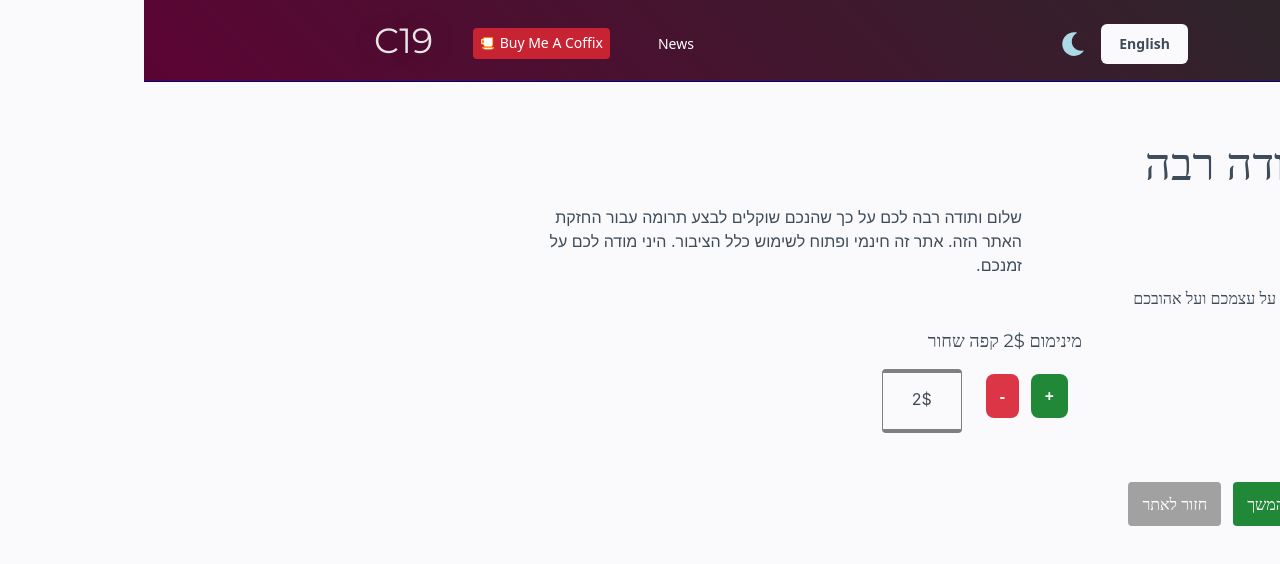
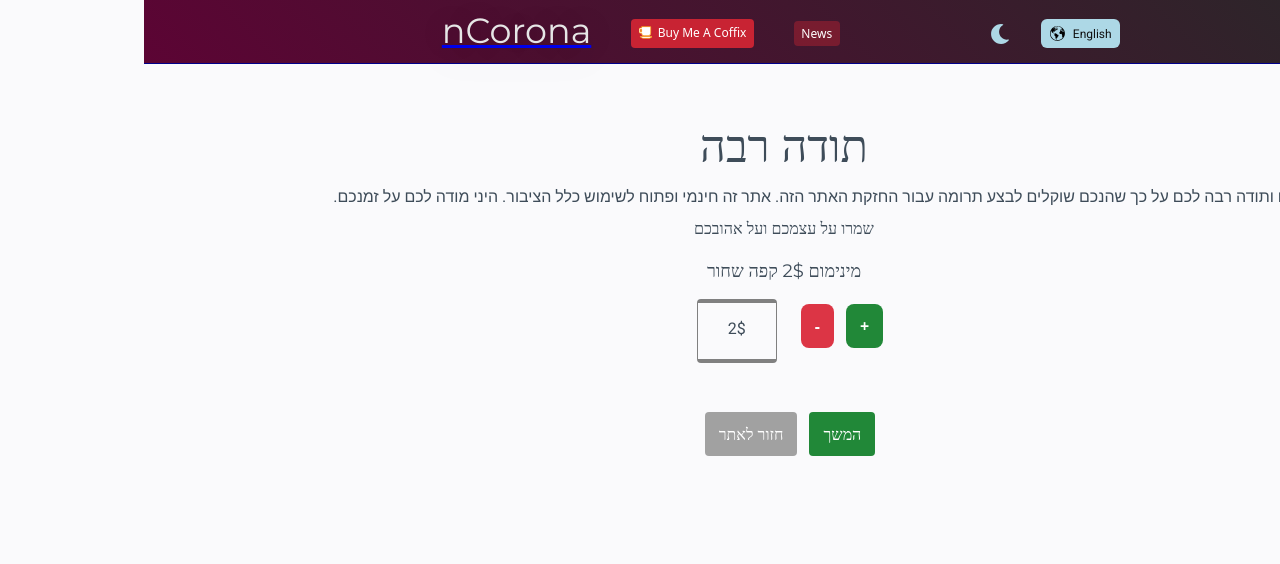
Before and after one commit to borispov/CoronaStatus, a Next.js app: page /Coffee in a window 1280 px wide. Shown: the top 564 px of the page. Built offline with nearby package versions, Linux system fonts and the light colour scheme.

Commit message:
fix news sections. added cheap transitions

```diff
--- a/components/Header.js
+++ b/components/Header.js
@@ -9,26 +9,36 @@ const Header = (props, { title, isHeb }) => {
         <header className="header">
           <nav className="nav">
             <ul className="nav__list">
-              <h1>{props.title}</h1>
+              <Link href="/">
+                <a>
+                  <h1 style={{cursor: 'pointer'}}>{props.title}</h1>
+                </a>
+              </Link>
               <li className="nav__item">
                 <Link href='/Coffee'>
+                  <a>
                     <Button small bgColor='#c82333' link>
                       <i> <Coffee /> </i>
                       Buy Me A Coffix
                     </Button>
+                  </a>
                 </Link>
               </li>
               <li className="nav__item">
                 <Link href='/News'>
-                  <Button bgColor='rgba(0,0,0,0)' small link>
+                  <a>
+                    <Button bgColor='#c8233367' small link>
                       News
                     </Button>
+                  </a>
                 </Link>
               </li>
 
             </ul>
 
-            <div className="nav__side"> { props.children } </div>
+            <div className="nav__side">
+              { props.children.map(each => ( <li className="nav__item" style={{marginLeft: '15px'}}>{each}</li> )) }
+            </div>
 
           </nav>
         </header>
@@ -45,7 +55,7 @@ const Header = (props, { title, isHeb }) => {
         .header__wrapper {
           direction: ltr;
           position: relative;
-          height: 82px;
+          height: 64px;
           width: 100%;
           background: linear-gradient(45deg, #5c0434, #000000d6);
           border-bottom: 1px solid darkblue;
@@ -60,7 +70,7 @@ const Header = (props, { title, isHeb }) => {
         }
 
         h1 {
-          margin-top: 20px;
+          margin-top: 10px;
           color: #e6e6e6;
           font-size: 3.5rem;
           font-family: 'Montserrat';
@@ -71,7 +81,7 @@ const Header = (props, { title, isHeb }) => {
         nav {
           display: flex;
           align-items: center;
-          justify-content: space-between;
+          justify-content: space-around;
           width: 100%;
         }
 
@@ -82,7 +92,7 @@ const Header = (props, { title, isHeb }) => {
         }
 
         .nav__item {
-          margin-top: 20px;
+          margin-top: 10px;
           margin-left: 40px;
           list-style: none;
           display: flex;
@@ -92,7 +102,6 @@ const Header = (props, { title, isHeb }) => {
 
         .nav__side {
           display: flex;
-          margin-top: 20px;
         }
 
         @media (max-width: 768px) {
@@ -107,7 +116,7 @@ const Header = (props, { title, isHeb }) => {
             margin-left: 12px;
           }
           nav {
-            margin-top: 10px;
+            margin-top: 6px;
           }
         }
 
--- a/components/Icons/ThemeIcon.js
+++ b/components/Icons/ThemeIcon.js
@@ -1,16 +1,24 @@
 import styled, { css } from 'styled-components'
 import MoonSVG from './moon.svg'
 import SunSVG from './sun.svg'
+import World from '../../public/world.svg'
 
 const ThemeIcon = css`
-  width: 4rem;
-  height: 4rem;
+  width: 2rem;
+  height: 2rem;
   margin-left: auto;
   cursor: pointer;
   @media (max-width: 768px) {
     width: 3rem;
     height: 3rem;
   }
+`
+
+export const WorldIcon = styled(World)`
+  ${ThemeIcon}
+  width: 1.5rem;
+  height: 1.5rem;
+  margin-right: 8px;
 `
 
 export const MoonIcon = styled(MoonSVG)`
--- a/components/S.js
+++ b/components/S.js
@@ -1,11 +1,15 @@
-import styled, { withTheme } from 'styled-components'
+import styled, { withTheme, keyframes } from 'styled-components'
 
 export const Flex = styled.div`
   display: flex;
   flex-direction: ${props => props.column && 'column' || 'row'};
   justify-content: ${props => props.justify || 'center'};
   margin: ${props => props.margin || '0 2px'};
+  color: ${props => props.color || ''};
   align-items: ${props => props.alignItems || ''};
+  flex: ${props => props.flex};
+  background: ${props => props.bgColor === 'inverse' ? props.theme.color : props.bGcolor === 'bg' ? props.theme.bgColor : ''};
+  padding: ${props => props.padding};
   @media (max-width: 768px) {
     flex-direction: ${props => props.mRow ? 'row' : props.mCol ? 'column' : ''};
   }
@@ -25,30 +29,28 @@ export const Heading2 = styled.h2`
   font-family: ${props => props.font || 'Montserrat'};
   background: ${props => props.bg || ''};
   white-space: ${props=> props.nowrap || ''};
-  white-space: nowrap;
-  overflow: hidden;
-  max-width: 450px;
+  max-width: 100%;
   text-overflow: ${props => props.truncate && 'ellipsis'};
   @media (max-width: 768px) {
     font-size: 14px;
-    font-weight: 400;
+    font-weight: 700;
     max-width: 100%;
+    line-height: 1.45;
   }
 `
 
 export const Paragraph = styled.p`
   font-size: ${props => props.fontSize || '16px'};
-  max-width: ${props => props.mw || '480px'};
-  margin: ${props => props.noMargin || '0 auto'};
+  max-width: fit-content;
+  margin: ${props => props.noMargin && '0' || '0'};
   line-height: ${props => props.lineHeight || 1.5};
-  padding: ${props => props.padding || '2px'};
+  padding: ${props => props.padding || ''};
   color: ${props => props.color || props.theme.color};
   @media (max-width: 768px) {
     font-size: 12px;
     font-weight: 300;
-    overflow: hidden;
-    max-width: 250px;
-    text-overflow: ellipsis;
+    // overflow: hidden;
+    margin: 0;
   }
 `
 
@@ -77,42 +79,45 @@ export const Container = styled.div`
   padding-left: 15px;
   margin-right: auto;
   margin-left: auto;
+  text-align: ${props => props.textAlign && 'center'};
 `
 
 const Btn = styled.button`
   border-radius: ${props => props.radius ? props.radius : '4px'};
   padding: ${props => props.small && '.375rem .75rem' || '10px 14px'};
-  font-size: ${props => props.small ? '14px' : '16px'};
+  font-size: ${props => props.small ? '12px' : '16px'};
   background: ${props => props.bgColor && props.bgColor || props.theme.btnBg};
   color: ${props => props.btnColor && props.btnColor || props.theme.btnColor};
   font-family: 'Sans';
   border: ${props => props.border ? props.border : 'none'};
   font-weight: ${props => props.bold && 'bold' || 'normal'};
   cursor: ${props => props.link ? 'pointer' : 'cursor'};
+  outline: none;
   line-height: 1.5;
   margin: ${props => props.margin ? props.margin : ''};
+  @media (max-width: 450px) {
+    font-size: 12px;
+    font-weight: normal;
+    padding: 0.210rem 0.45rem;
+  }
 `
 
-const LangBtn = styled.button`
+const LangBtn = styled(Btn)`
   position: relative;
-  background: ${props => props.theme.bgColor};
-  color: ${props => props.theme.color};
-  font-size: 14px;
-  font-weight: 600;
-  font-family: 'Sans';
-  padding: 8px 10px;
-  width: 100%;
+  background: lightblue;
+  // background: ${props => props.theme.categoryColor};
+  // color: ${props => props.theme.color};
+  color: #111;
+  padding: 0.54rem 0.85rem;
+  font-size: 12px;
+  font-weight: 400;
+  font-family: 'Roboto';
   outline: none;
   text-align: center;
   border: none;
   border-radius: 6px;
   margin: 0 6px;
   margin-left: 16px;
-  @media (max-width: 768px) {
-    font-size: 12px;
-    font-weight: 400;
-    padding: 4px 6px;
-  }
 `
 
 export const Button = props => (
@@ -122,3 +127,42 @@ export const Button = props => (
       {props.children}
     </Btn>
 )
+
+
+const BaseAnimation = styled.div`
+  animation-duration: ${props => props.duration};
+  animation-timing-function: ${props => props.timingFunction};
+  animation-delay: ${props => props.delay};
+  animation-iteration-count: ${props => props.iterationCount};
+  animation-direction: ${props => props.direction};
+  animation-fill-mode: ${props => props.fillMode};
+  animation-play-state:  ${props => props.playState};
+  display: ${props => props.display};
+`
+
+BaseAnimation.defaultProps = {
+  duration: '1s',
+  timingFunction: 'ease',
+  delay: '0s',
+  iterationCount: '1',
+  direction: 'normal',
+  fillMode: 'both',
+  playState: 'running',
+  display: 'block'
+};
+
+const fadeInAnimation = keyframes`
+  from {
+    transform: scale(.5);
+    opacity: 0;
+  }
+
+  to {
+    transform: scale(1);
+    opacity: 1;
+  }
+`;
+
+export const FadeIn = styled(BaseAnimation)`
+  animation-name: ${fadeInAnimation};
+`
--- a/pages/Coffee.js
+++ b/pages/Coffee.js
@@ -1,5 +1,5 @@
 import { useState, useEffect } from 'react'
-import { Heading, Button, Paragraph, simpleWrapper, Container } from '../components/S'
+import { Heading, Button, Paragraph, FadeIn, simpleWrapper, Container } from '../components/S'
 import styled, { withTheme } from 'styled-components'
 import Link from 'next/link'
 
@@ -89,7 +89,8 @@ export default withTheme(({ isHeb, theme }) => {
 
   return (
     <simpleWrapper>
-      <Container>
+      <Container textAlign>
+        <FadeIn duration="0.5s" delay="0.1s">
           <Heading>{ isHeb && 'תודה רבה' || 'Thank You!' }</Heading>
           <Paragraph color={theme.color}>
             { isHeb ? hebText : engText }
@@ -116,6 +117,7 @@ export default withTheme(({ isHeb, theme }) => {
               </Link>
             </Button>
           </BoxButtons>
+        </FadeIn>
 
           {/* */}
       </Container>
--- a/pages/Global.js
+++ b/pages/Global.js
@@ -17,7 +17,6 @@ const GlobalStyle = createGlobalStyle`
       color: ${props => props.theme.color};
       font-family: ${props => props.theme.fontFamily};
       direction: ${props => props.isHeb ? 'rtl' : ''};
-      // background: ${props => props.theme.test};
   }
 
   .Select {
@@ -31,12 +30,17 @@ const GlobalStyle = createGlobalStyle`
     font-family: 'Roboto'
   }
 
+  h1 {
+    font-family: 'Roboto'
+  }
+
   h1,h2,h3,h4,h5,h6 {
     margin-bottom: 0.5rem;
     font-weight: 500;
     line-height: 1.2;
   }
   h3 {
+    font-family: 'Roboto';
     font-size: 1.75rem;
   }
 
--- a/pages/_app.js
+++ b/pages/_app.js
@@ -6,7 +6,7 @@ import GlobalStyle from './Global'
 import Header from '../components/Header'
 import { Button } from '../components/S'
 
-import { MoonIcon, SunIcon } from '../components/Icons/ThemeIcon'
+import { MoonIcon, SunIcon, WorldIcon } from '../components/Icons/ThemeIcon'
 import { themes } from '../utils/themes'
 import * as gtag from '../utils/gtag'
 
@@ -43,9 +43,14 @@ export default class MyApp extends App {
     return (
       <ThemeProvider theme={theme}>
         <GlobalStyle isHeb={isHeb}/>
-        <Header title='C19' isHeb={isHeb}>
+        <Header title='nCorona' isHeb={isHeb}>
           { themeButton }
-          <Button langBtn onClick={this.toggleLang}>{displayLang}</Button>
+          <Button langBtn onClick={this.toggleLang}>
+            <div style={{display: 'flex', alignItems: 'center'}}>
+              <WorldIcon />
+              {displayLang}
+            </div>
+          </Button>
         </Header>
         <Component {...pageProps} isHeb={isHeb}/>
       </ThemeProvider>
--- a/utils/themes.js
+++ b/utils/themes.js
@@ -1,7 +1,7 @@
 export const themes = {
   common: {
     fontFamily:
-      "-apple-system, BlinkMacSystemFont, 'Segoe UI', Roboto, Oxygen, Ubuntu, Cantarell, 'Open Sans', 'Helvetica Neue', sans-serif",
+      "Roboto, -apple-system, BlinkMacSystemFont, 'Segoe UI', Roboto, Oxygen, Ubuntu, Cantarell, 'Open Sans', 'Helvetica Neue', sans-serif",
   },
   light: {
     type: 'light',
```
Also changed, not shown: components/CaseChart.js (+7 -7 lines), components/LineChart.js (+7 -3 lines), pages/News.js (+46 -30 lines), public/world.svg (added). Lines whose indentation alone changed are shown as unchanged.
